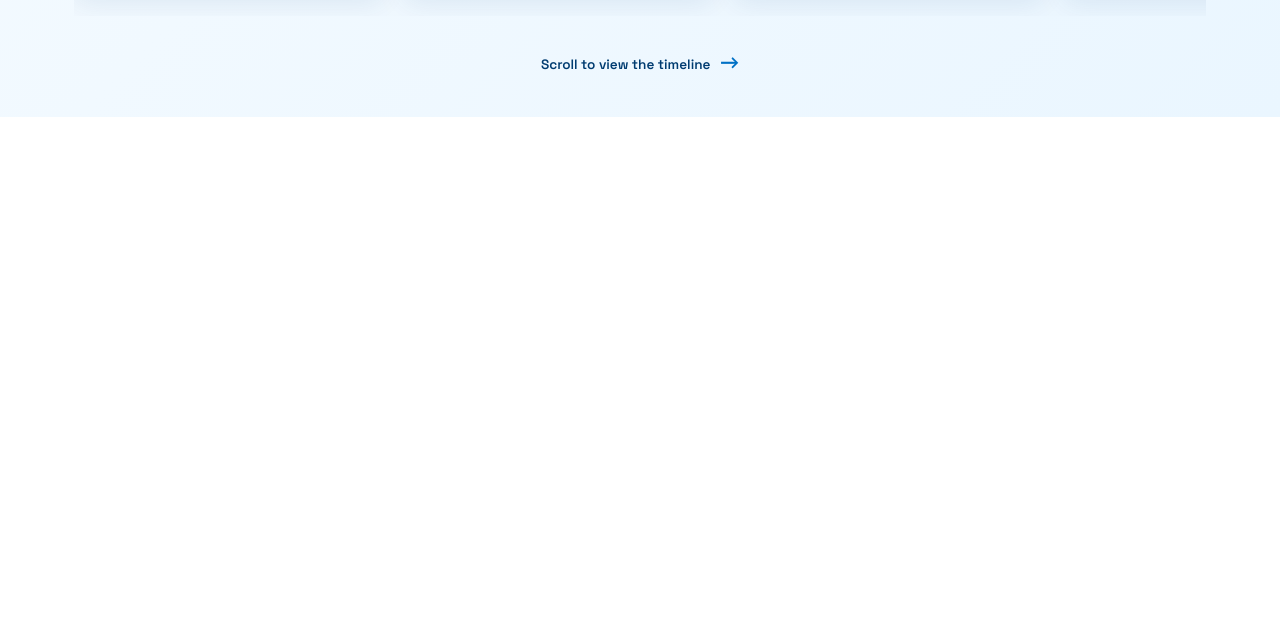
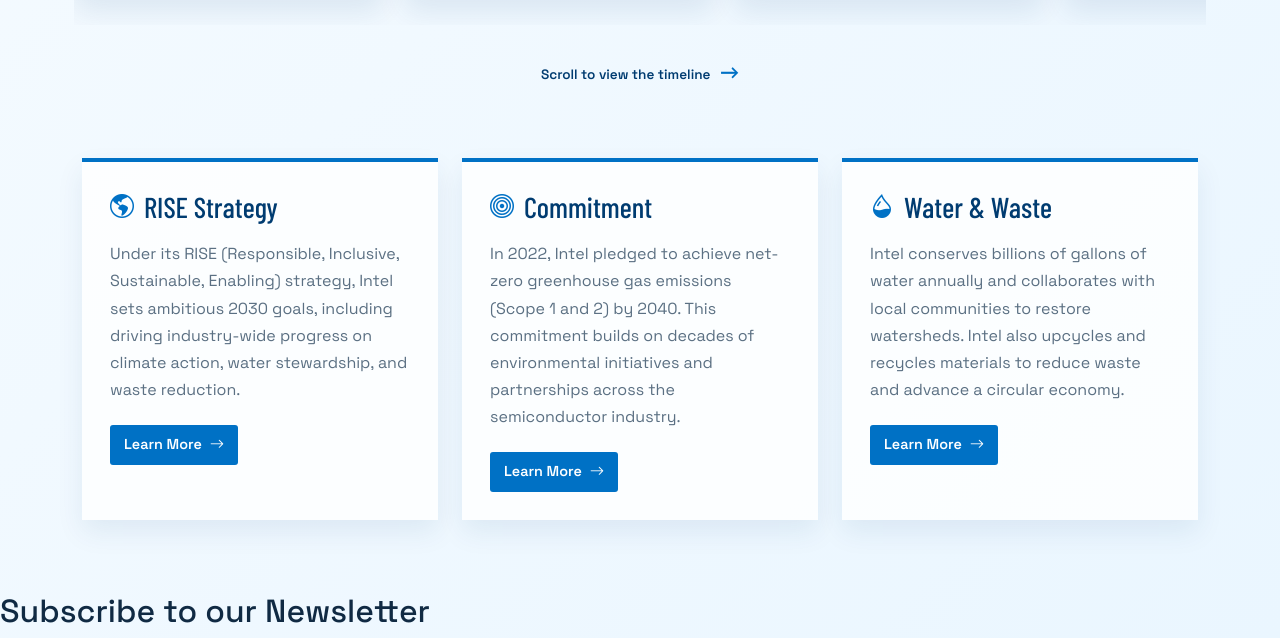
Before and after one commit to JonathanDiamantopoulos/03-prj-intel-website-localization, a plain HTML site: page index.html in a window 1280 px wide. Shown: the part 1014-1652 px from the top of the page. Before the commit the page ends 1131 px from the top, so only its background shows below. Drawn offline with nearby package versions, Linux system fonts and the light colour scheme.

Commit message:
Made 3-column section with proper styling

```diff
--- a/index.html
+++ b/index.html
@@ -4,6 +4,8 @@
   <meta charset="UTF-8" />
   <meta name="viewport" content="width=device-width, initial-scale=1.0" />
   <title>Intel: Sustainability Through the Ages</title>
+  <link href="https://cdn.jsdelivr.net/npm/bootstrap@5.3.3/dist/css/bootstrap.min.css" rel="stylesheet" />
+  <link href="https://cdn.jsdelivr.net/npm/bootstrap-icons@1.11.3/font/bootstrap-icons.min.css" rel="stylesheet" />
   <link rel="stylesheet" href="style.css" />
 </head>
 <body>
@@ -143,5 +145,65 @@
     </section>
   </main>
   <p class="scroll-note">Scroll to view the timeline <span aria-hidden="true">&#8594;</span></p>
+
+  <!-- 3-Column Content Section -->
+  <section class="feature-section" aria-labelledby="feature-heading">
+    <div class="container">
+      <h2 id="feature-heading" class="visually-hidden">Sustainability focus areas</h2>
+      <div class="row g-4">
+
+      <!-- Column 1 -->
+      <div class="col-12 col-md-4">
+        <div class="feature-column">
+        <h2><i class="bi bi-globe-americas" aria-hidden="true"></i> RISE Strategy</h2>
+        <p>
+          Under its RISE (Responsible, Inclusive, Sustainable, Enabling) strategy,
+          Intel sets ambitious 2030 goals, including driving industry-wide
+          progress on climate action, water stewardship, and waste reduction.
+        </p>
+        <!-- Learn More Button -->
+        <a class="learn-more-link" href="#">Learn More <i class="bi bi-arrow-right" aria-hidden="true"></i></a>
+        </div>
+      </div>
+
+      <!-- Column 2 -->
+      <div class="col-12 col-md-4">
+        <div class="feature-column">
+        <h2><i class="bi bi-bullseye" aria-hidden="true"></i> Commitment</h2>
+        <p>
+          In 2022, Intel pledged to achieve net-zero greenhouse gas emissions
+          (Scope 1 and 2) by 2040. This commitment builds on decades of
+          environmental initiatives and partnerships across the semiconductor
+          industry.
+        </p>
+        <!-- Learn More Button -->
+        <a class="learn-more-link" href="#">Learn More <i class="bi bi-arrow-right" aria-hidden="true"></i></a>
+        </div>
+      </div>
+
+      <!-- Column 3 -->
+      <div class="col-12 col-md-4">
+        <div class="feature-column">
+        <h2><i class="bi bi-droplet-half" aria-hidden="true"></i> Water &amp; Waste</h2>
+        <p>
+          Intel conserves billions of gallons of water annually and
+          collaborates with local communities to restore watersheds.
+          Intel also upcycles and recycles materials to reduce waste and
+          advance a circular economy.
+        </p>
+        <!-- Learn More Button -->
+        <a class="learn-more-link" href="#">Learn More <i class="bi bi-arrow-right" aria-hidden="true"></i></a>
+        </div>
+      </div>
+
+      </div>
+    </div>
+  </section>
+
+  <!-- Subscription Form -->
+  <section>
+    <h2>Subscribe to our Newsletter</h2>
+    <!-- Add form here -->
+  </section>
 </body>
 </html>
--- a/style.css
+++ b/style.css
@@ -196,6 +196,65 @@ h1 {
 	font-size: 1.2rem;
 }
 
+.feature-section {
+	padding: 28px 24px 72px;
+}
+
+.feature-column {
+	height: 100%;
+	padding: 28px;
+	background: rgba(255, 255, 255, 0.8);
+	border-top: 4px solid var(--intel-blue);
+	box-shadow: 0 12px 26px rgba(0, 60, 113, 0.08);
+}
+
+.feature-column h2 {
+	display: flex;
+	gap: 10px;
+	align-items: center;
+	margin: 0 0 16px;
+	color: var(--deep-blue);
+	font-family: 'Barlow Condensed', 'Trebuchet MS', sans-serif;
+	font-size: 1.8rem;
+}
+
+.feature-column h2 i {
+	color: var(--intel-blue);
+	font-size: 1.5rem;
+}
+
+.feature-column p {
+	margin-bottom: 22px;
+	color: var(--muted);
+	line-height: 1.7;
+}
+
+.learn-more-link {
+	display: inline-flex;
+	gap: 8px;
+	align-items: center;
+	padding: 9px 14px;
+	color: var(--white);
+	background: var(--intel-blue);
+	font-size: 0.9rem;
+	font-weight: 600;
+	text-decoration: none;
+	border-radius: 3px;
+	transition: background-color 180ms ease, transform 180ms ease;
+}
+
+.learn-more-link:hover,
+.learn-more-link:focus-visible {
+	color: var(--white);
+	background: var(--deep-blue);
+	transform: translateX(3px);
+}
+
+.learn-more-link:focus-visible {
+	outline: 3px solid #7dd3fc;
+	outline-offset: 3px;
+}
+
 @media (max-width: 600px) {
 	.hero {
 		padding: 36px 20px 50px;
@@ -234,4 +293,8 @@ h1 {
 	.scroll-note {
 		display: none;
 	}
+
+	.feature-section {
+		padding: 20px 20px 52px;
+	}
 }
```
